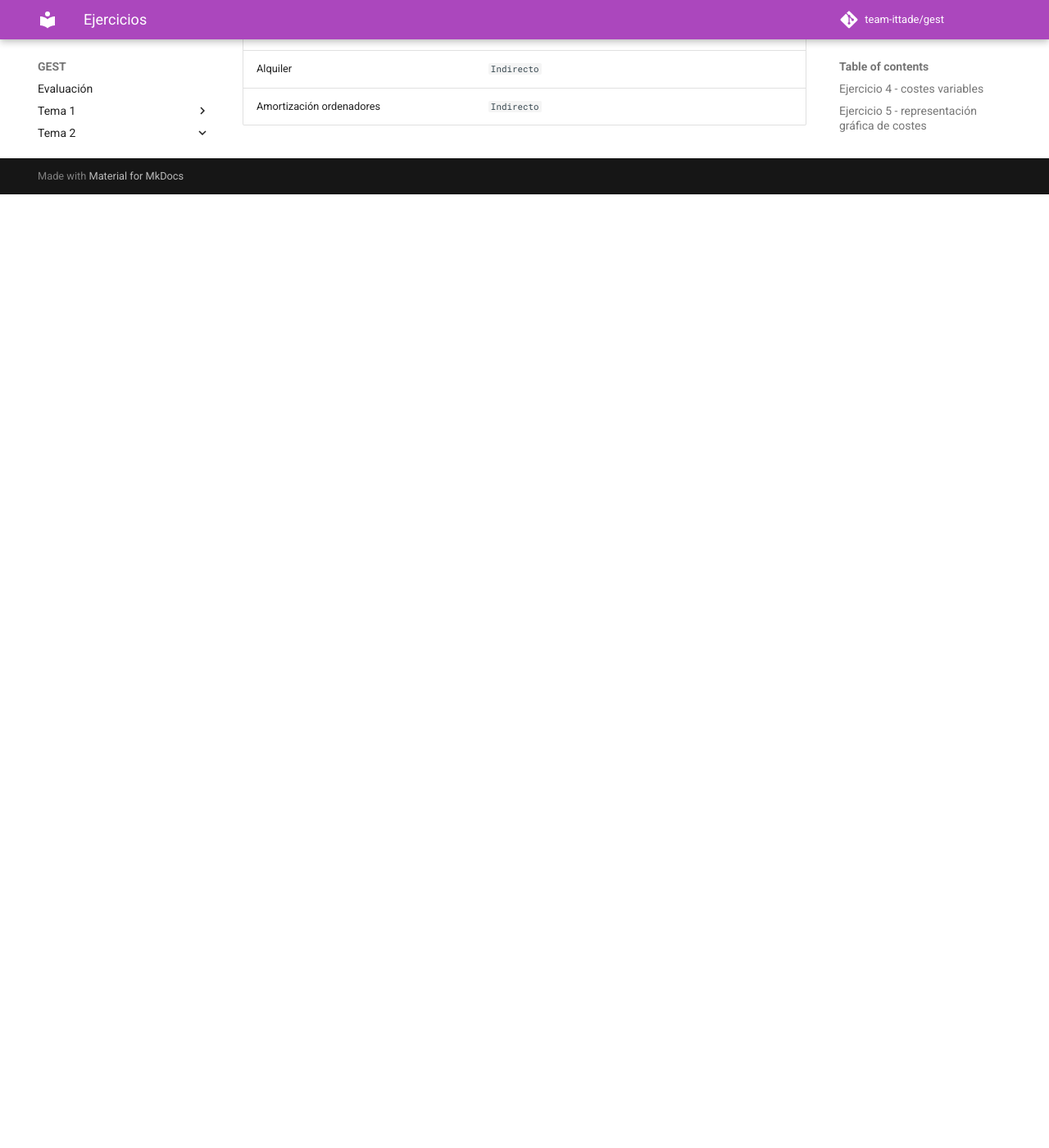
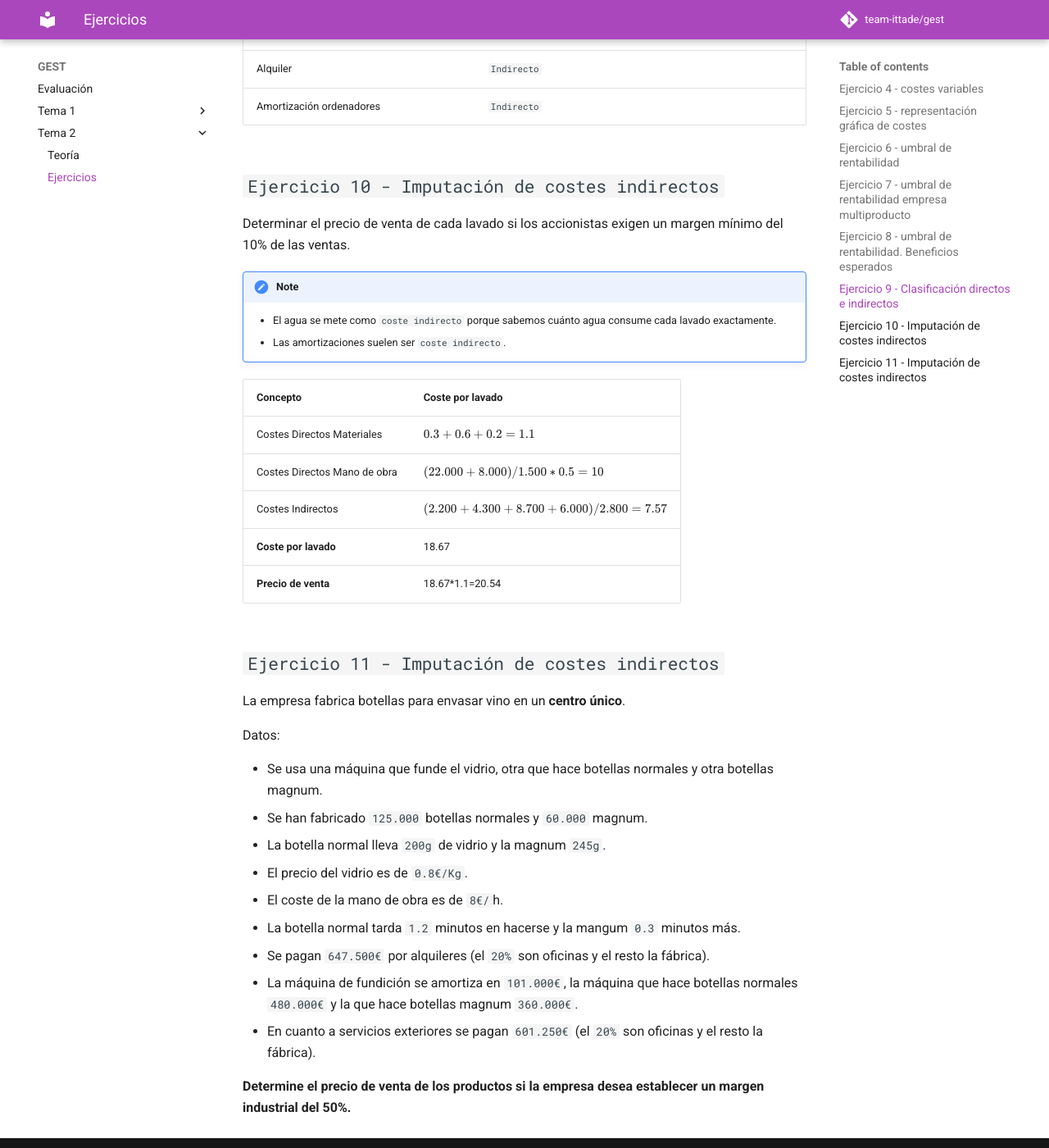
Before and after one commit to team-ittade/gest, an MkDocs documentation site: the page built from docs/tema-2/ejercicios.md, in a window 1280 px wide and 1400 px high, scrolled down 4775 px. Shown: the whole window at 82% size. Built offline with MkDocs 1.6.1 and Material for MkDocs 9.7.7, drawn with Linux system fonts in a browser that asks for light colours; comment, search, counter and statistics services are not loaded; before the commit the page ends 5012 px from its top, so only the background shows below that.

Commit message:
2021-02-24 - fin tema 2 + ejercicios 10 y 11

```diff
--- a/docs/tema-2/ejercicios.md
+++ b/docs/tema-2/ejercicios.md
@@ -111,3 +111,37 @@ Clasificar los costes ^^de una consultoría^^ en `directos` e `indirectos`.
 |Costes varios|`Indirecto`|
 |Alquiler|`Indirecto`|
 |Amortización ordenadores|`Indirecto`|
+
+## `Ejercicio 10 - Imputación de costes indirectos`
+
+Determinar el precio de venta de cada lavado si los accionistas exigen un margen mínimo del 10% de las ventas.
+
+!!! note
+    - El agua se mete como `coste indirecto` porque sabemos cuánto agua consume cada lavado exactamente.
+    - Las amortizaciones suelen ser `coste indirecto`.
+
+|Concepto|Coste por lavado|
+|--|--|
+|Costes Directos Materiales|$0.3+0.6+0.2=1.1$|
+|Costes Directos Mano de obra|$(22.000+8.000)/1.500*0.5=10$|
+|Costes Indirectos|$(2.200+4.300+8.700+6.000)/2.800=7.57$|
+|**Coste por lavado**|18.67|
+|**Precio de venta**|18.67*1.1=20.54|
+
+## `Ejercicio 11 - Imputación de costes indirectos`
+
+La empresa fabrica botellas para envasar vino en un **centro único**.
+
+Datos:
+
+- Se usa una máquina que funde el vidrio, otra que hace botellas normales y otra botellas magnum.
+- Se han fabricado `125.000` botellas normales y `60.000` magnum.
+- La botella normal lleva `200g` de vidrio y la magnum `245g`.
+- El precio del vidrio es de `0.8€/Kg`.
+- El coste de la mano de obra es de `8€/`h.
+- La botella normal tarda `1.2` minutos en hacerse y la mangum `0.3` minutos más.
+- Se pagan `647.500€` por alquileres (el `20%` son oficinas y el resto la fábrica).
+- La máquina de fundición se amortiza en `101.000€`, la máquina que hace botellas normales `480.000€` y la que hace botellas magnum `360.000€`.
+- En cuanto a servicios exteriores se pagan `601.250€` (el `20%` son oficinas y el resto la fábrica).
+
+**Determine el precio de venta de los productos si la empresa desea establecer un margen industrial del 50%.**
```
Also changed, not shown: docs/tema-2/index.md (+0 -2 lines).
